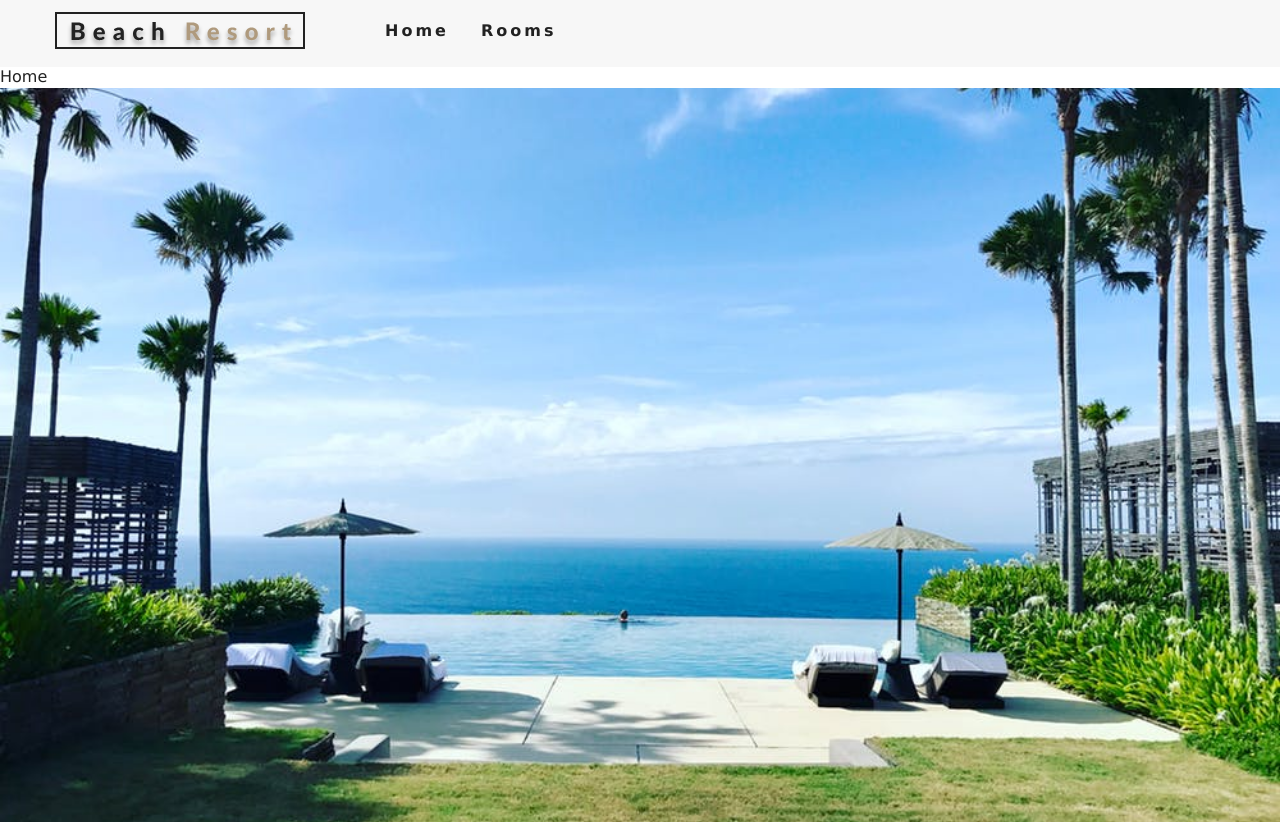
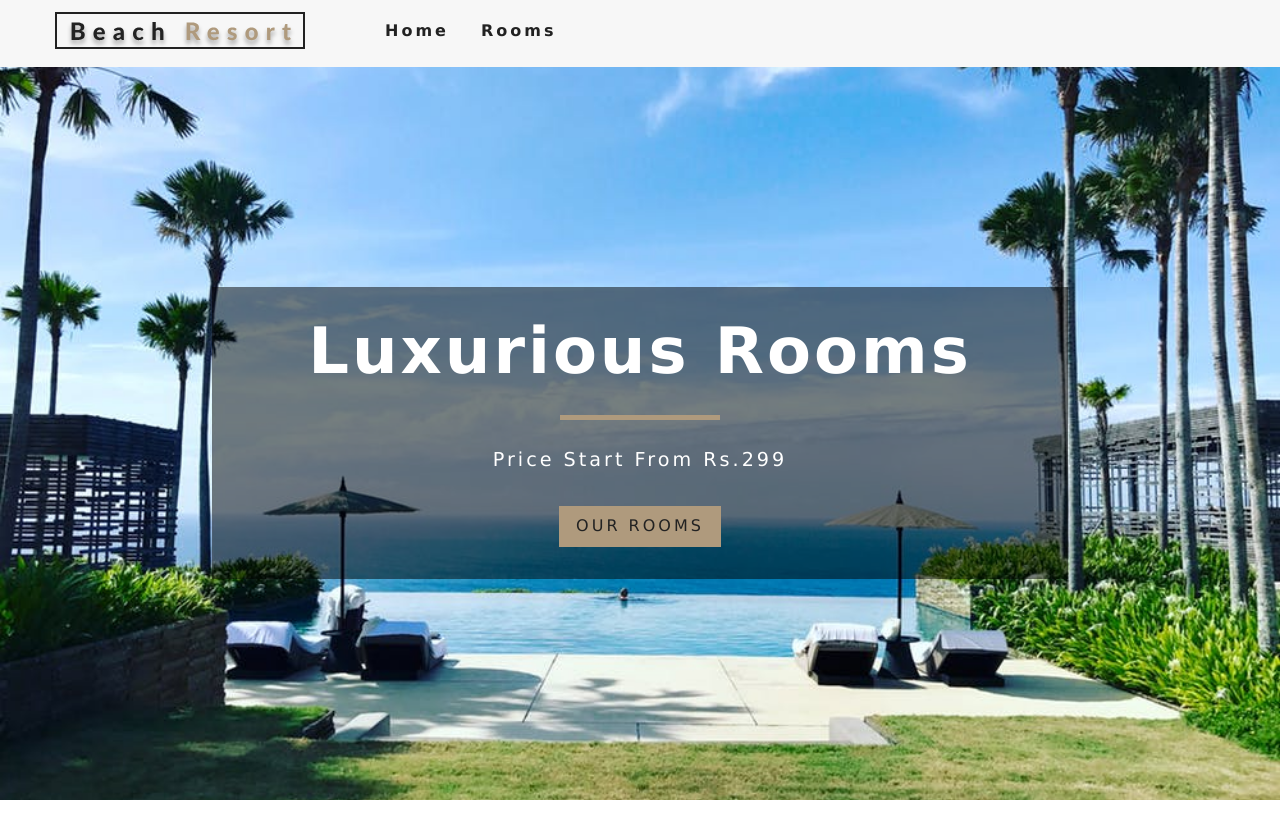
Before and after one commit to tvibhu12/beach-resort, a React (Create React App) app: page / in a window 1280 px wide. After the commit the page ends 800 px from the top, so only its background shows below. Built offline with nearby package versions, Linux system fonts and the light colour scheme.

Commit message:
link banner component with the main pages

```diff
--- a/src/components/Hero.js
+++ b/src/components/Hero.js
@@ -4,13 +4,11 @@
     return (
         <header className={hero} >
         {children}
-
-
         </header>
     )
 }
+export default Hero;
 
 Hero.defaultProps={
     hero:'defaultHero'
 };
-export default Hero;
--- a/src/pages/Error.js
+++ b/src/pages/Error.js
@@ -1,11 +1,18 @@
 import React from 'react';
-import Error from '../components/Hero'
 import Hero from '../components/Hero';
+import Banner from '../components/Banner';
+import {Link} from 'react-router-dom'
 
 const error = () => {
     return (
         <div>
-           <Hero/>
+            <Hero>
+            <Banner title='404' subtitle='Page not found'>
+                <Link to='/' className='btn-primary'>
+                   Return Home
+                </Link>
+            </Banner>
+            </Hero>
         </div>
     )
 }
--- a/src/pages/Home.js
+++ b/src/pages/Home.js
@@ -1,11 +1,18 @@
 import React from 'react';
-import Hero from '../components/Hero'
+import Hero from '../components/Hero';
+import Banner from '../components/Banner';
+import {Link} from 'react-router-dom'
 
 const Home = () => {
     return (
         <div>
-        Home
-            <Hero hero='defaultHero'/>
+            <Hero>
+            <Banner title='luxurious Rooms' subtitle='price start from Rs.299'>
+                <Link to='/rooms' className='btn-primary'>
+                    Our Rooms
+                </Link>
+            </Banner>
+            </Hero>
         </div>
     )
 }
--- a/src/pages/Rooms.js
+++ b/src/pages/Rooms.js
@@ -1,10 +1,18 @@
 import React from 'react';
-import Hero from '../components/Hero'
+import Hero from '../components/Hero';
+import Banner from '../components/Banner';
+import {Link} from 'react-router-dom';
 const Rooms = () => {
     return (
         <div>
-            Rooms
-            <Hero hero='roomsHero'/>
+
+            <Hero hero='roomsHero'>
+            <Banner title=' Our Rooms'>
+                <Link to='/' className='btn-primary'>
+                  Return Home
+                </Link>
+            </Banner>
+            </Hero>
         </div>
     )
 }
```
